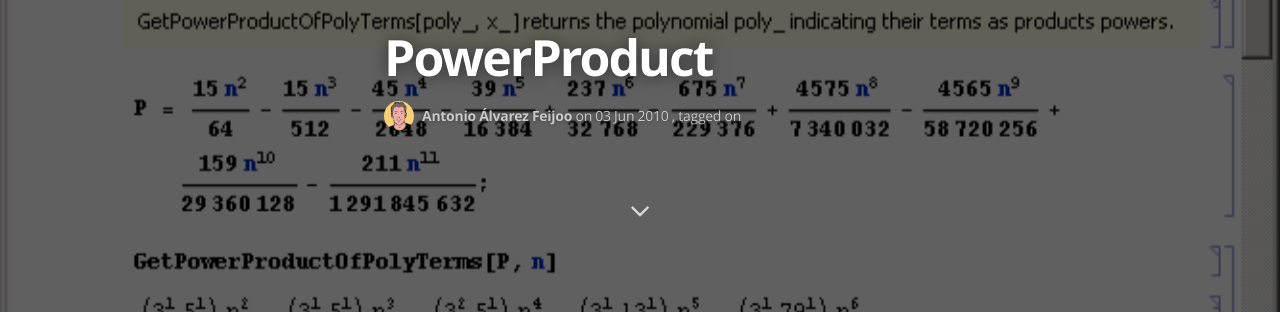
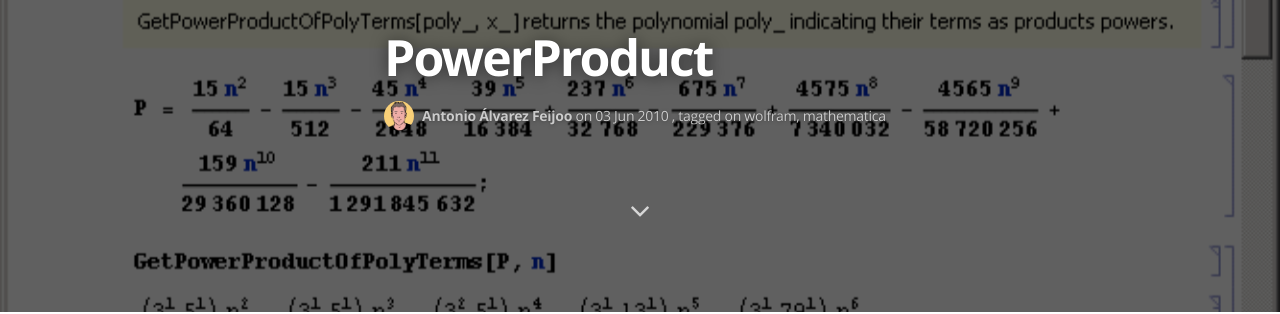
Before and after one commit to aafeijoo/aafeijoo.github.io, a Jekyll site: the page built from _posts/2010-06-03-product-of-powers.markdown, in a window 1280 px wide and 900 px high, scrolled down 434 px. Shown: the part 154-468 px from the top of the window. Built offline with Jekyll 4.4.1, drawn with Linux system fonts in a browser that asks for light colours; some web fonts are replaced; Markdown is read by kramdown in place of the engine named in the settings.

Commit message:
Tags test

```diff
--- a/_layouts/post.html
+++ b/_layouts/post.html
@@ -19,7 +19,7 @@
               <h4 class="author-name" itemprop="author" itemscope itemtype="http://schema.org/Person">{{ site.author }}</h4>
               on
               <time datetime="{{ page.date | date: "%F %R" }}">{{ page.date | date_to_string }}</time>
-              , tagged on {% for tag in post.tags %}<span class="post-tag-{{tag}}">{% if forloop.index0 != 0 %}, {% endif %}<!--a href="/tag/{{tag}}"-->{{tag}}<!--/a--></span>{% endfor %}
+              , tagged on {% for tag in page.tags %}<span class="post-tag-{{tag}}">{% if forloop.index0 != 0 %}, {% endif %}<!--a href="/tag/{{tag}}"-->{{tag}}<!--/a--></span>{% endfor %}
             </div>
             <div style="text-align:center">
               <a href="#topofpage" class="topofpage"><i class="fa fa-angle-down"></i></a>
@@ -35,7 +35,7 @@
               <h4 class="author-name" itemprop="author" itemscope itemtype="http://schema.org/Person">{{ page.author }}</h4>
               on
               <time datetime="{{ page.date | date_to_xmlschema }}">{{ page.date | date_to_string }}</time>
-              , tagged on {% for tag in post.tags %}<span class="post-tag-{{tag}}">{% if forloop.index0 != 0 %}, {% endif %}<!--a href="/tag/{{tag}}"-->{{tag}}<!--/a--></span>{% endfor %}
+              , tagged on {% for tag in page.tags %}<span class="post-tag-{{tag}}">{% if forloop.index0 != 0 %}, {% endif %}<!--a href="/tag/{{tag}}"-->{{tag}}<!--/a--></span>{% endfor %}
             </div>
           </div>
         </div>
```
